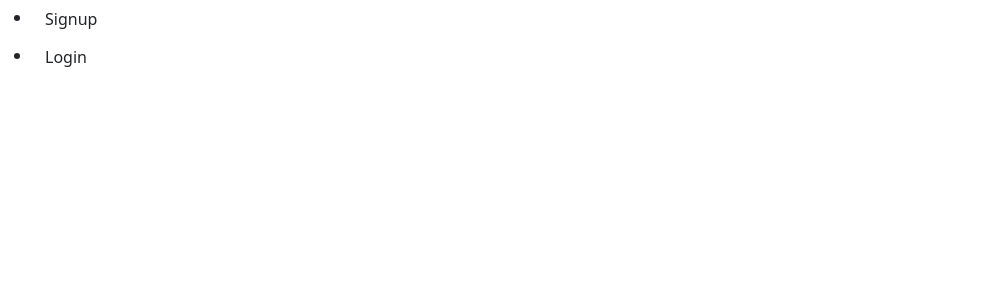
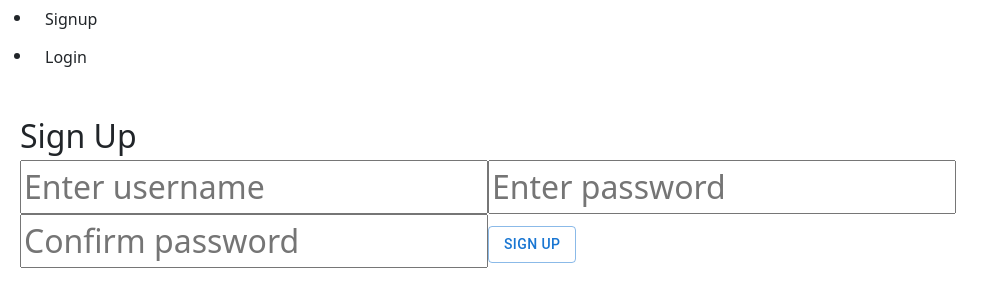
Before and after one commit to michellehmorales/Team3, a React (Create React App) app in the folder team_3/: page /signup in a window 1280 px wide. Before the commit this address had no page. Shown: the top 302 px of the page, without its empty margins (0-1005 px from the left). Built offline with nearby package versions, Linux system fonts and the light colour scheme.

Commit message:
Signup, Login, Welcome

```diff
--- /dev/null
+++ b/team_3/src/Signup.js
@@ -0,0 +1,53 @@
+import React, {useState} from 'react';
+import Button from '@mui/material/Button';
+
+const Signup = () => {
+
+    const [user, setUser] = useState("");
+    const [password, setPassword] = useState("");
+    const [passwordError, setError] = useState("");
+
+    const onButtonClick = () => {
+        if(password != passwordError){
+            alert("Passwords do not match");
+        }
+        else{
+            //route to home page
+        }
+    }
+
+
+    return (
+
+        <div className="mainContainer">
+            <div className="titleContainer">
+                <div className="title">Sign Up</div>
+                <input
+                className="input"
+                value={user}
+                onChange={(ev) => setUser(ev.target.value)}
+                placeholder='Enter username'
+                />
+                <input
+                className='input'
+                value={user.password}
+                onChange={(ev) => setPassword(ev.target.value)}
+                placeholder='Enter password'
+                />
+                <input
+                className='input'
+                value={passwordError}
+                onChange={(ev) => setError(ev.target.value)}
+                placeholder='Confirm password'
+                />
+                <Button variant="outlined" onClick={onButtonClick}>Sign up</Button> {/*Consider adding password validation if time*/}
+            </div>
+
+        </div>
+
+    )
+
+
+}
+
+export default Signup;
--- a/team_3/src/Welcome.js
+++ b/team_3/src/Welcome.js
@@ -7,6 +7,7 @@ import { Navbar, Nav, Button } from "react-bootstrap";
 import { useParams } from 'react-router-dom';
 import './Welcome.css';
 import Login from "./Login";
+import Signup from "./Signup";
 
 const onButtonClick = () => {
     // find out how to work with this
@@ -40,7 +41,7 @@ function Welcome() {
 
 
         <Routes>
-          {/* <Route path="/signup" element={<Signup/>}></Route> */}
+          <Route path="/signup" element={<Signup/>}></Route>
           <Route path="/login" element={<Login/>}></Route>
         </Routes>
       </Router>
```
